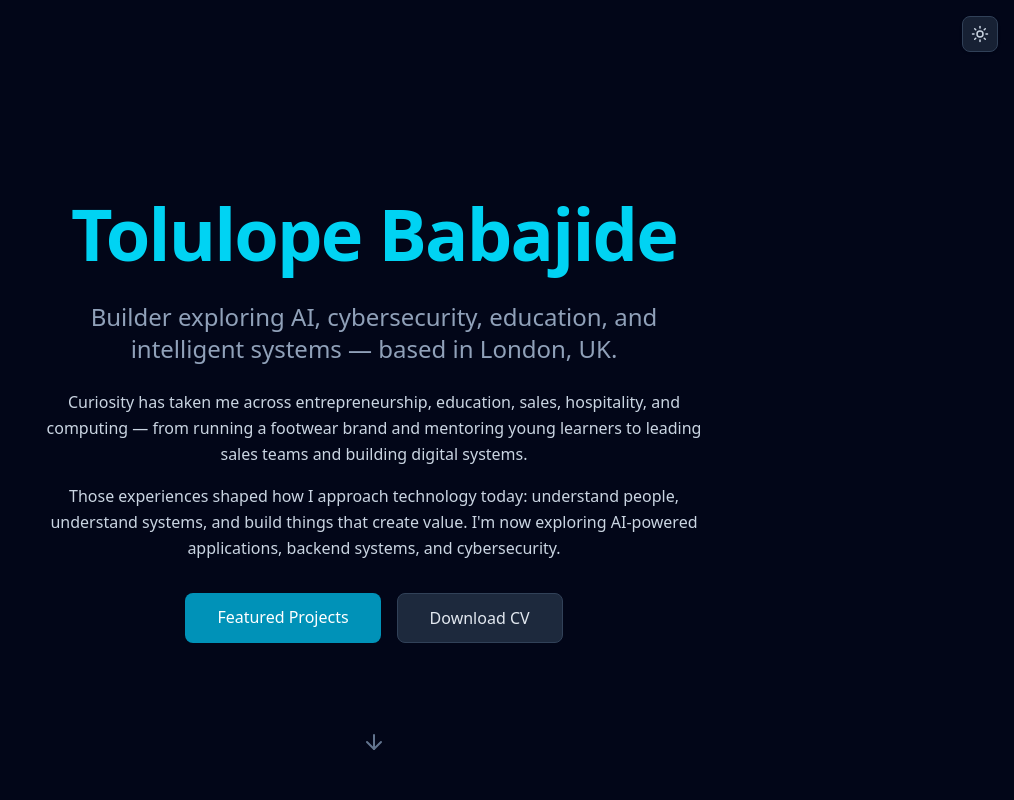
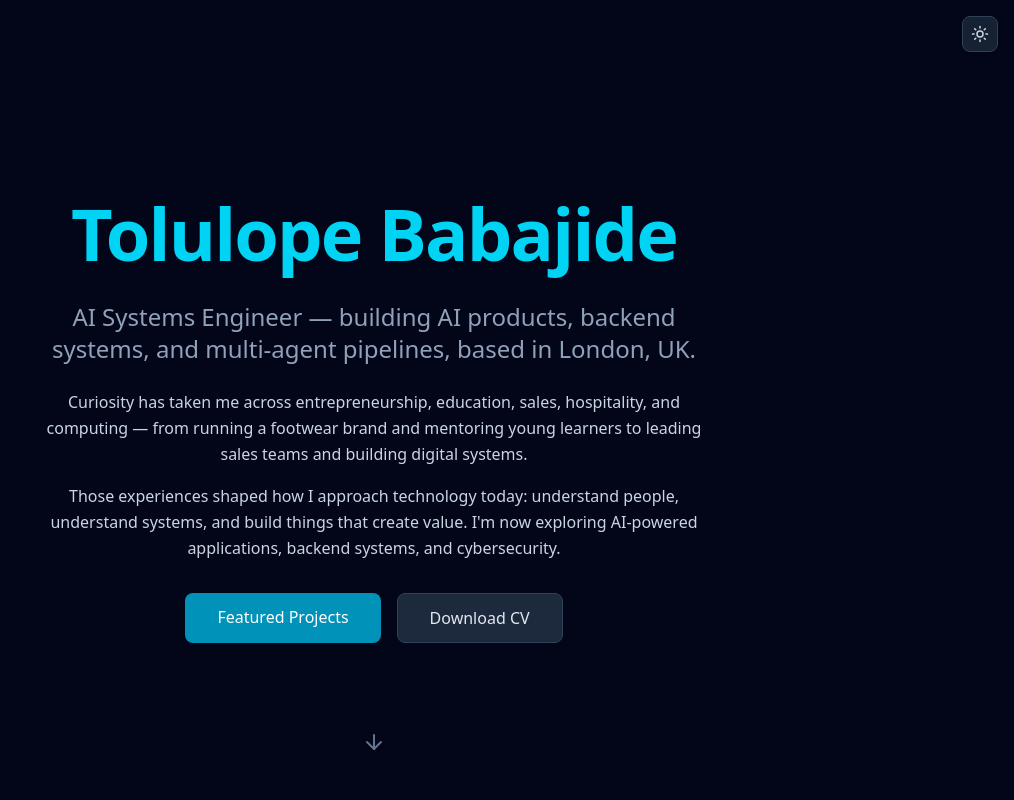
Before and after one commit to TolulopeBabajide/portfolio-website, a React (Vite) app: page / in a window 1280 px wide. Shown: the top 800 px of the page, without its empty margins (266-1280 px from the left). Built offline with nearby package versions, Linux system fonts and the light colour scheme.

Commit message:
fix(L-04): add AI Systems Engineer keyword to Hero body copy
Replaces vague subtitle with target job-title phrase so the keyword
appears in crawlable body text, not just <title> and <meta>.

```diff
--- a/src/components/Hero.jsx
+++ b/src/components/Hero.jsx
@@ -34,7 +34,7 @@ const Hero = () => {
                         <span className="bg-cyan-400 bg-clip-text text-transparent">Tolulope Babajide</span>
                     </motion.h1>
                     <motion.p variants={itemVariants} className="text-base sm:text-xl md:text-2xl text-slate-500 dark:text-slate-400 mb-4 sm:mb-6 font-light max-w-2xl mx-auto">
-                        Builder exploring AI, cybersecurity, education, and intelligent systems — based in London, UK.
+                        AI Systems Engineer — building AI products, backend systems, and multi-agent pipelines, based in London, UK.
                     </motion.p>
                     <motion.p variants={itemVariants} className="text-sm sm:text-base text-slate-600 dark:text-slate-300 mb-2 sm:mb-4 font-light max-w-2xl mx-auto leading-relaxed">
                         Curiosity has taken me across entrepreneurship, education, sales, hospitality, and computing — from running a footwear brand and mentoring young learners to leading sales teams and building digital systems.
```
